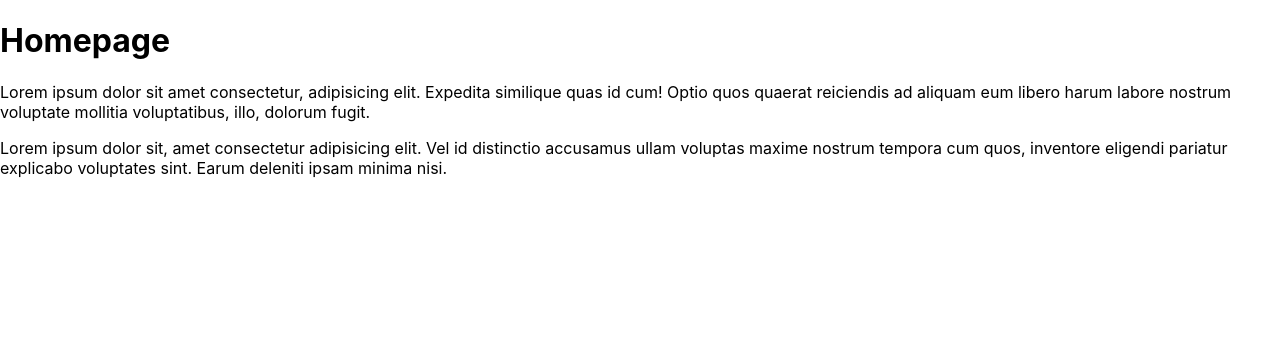
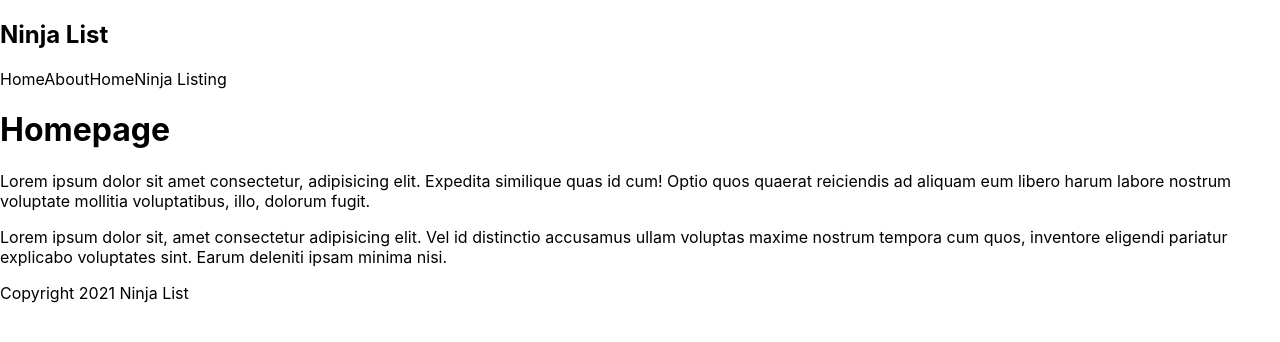
Before and after one commit to lcsval/ninjalist, a Next.js app: page / in a window 1280 px wide. Shown: the top 342 px of the page. Built offline with nearby package versions, Linux system fonts and the light colour scheme.

Commit message:
Adding other components

```diff
--- /dev/null
+++ b/components/Footer.js
@@ -0,0 +1,9 @@
+const Footer = () => {
+    return (
+        <div>
+            Copyright 2021 Ninja List
+        </div>
+    );
+}
+
+export default Footer;
--- /dev/null
+++ b/components/Navbar.js
@@ -0,0 +1,15 @@
+const Navar = () => {
+    return (
+        <nav>
+            <div className="logo">
+                <h1>Ninja List</h1>
+            </div>
+
+            <a>Home</a>
+            <a>AboutHome</a>
+            <a>Ninja Listing</a>
+        </nav>
+    );
+}
+
+export default Navar;
--- a/pages/index.js
+++ b/pages/index.js
@@ -1,12 +1,16 @@
 import Head from 'next/head'
+import Footer from '../components/Footer'
+import Navbar from '../components/Navbar'
 import styles from '../styles/Home.module.css'
 
 export default function Home() {
   return (
     <div>
+      <Navbar />
       <h1>Homepage</h1>
       <p>Lorem ipsum dolor sit amet consectetur, adipisicing elit. Expedita similique quas id cum! Optio quos quaerat reiciendis ad aliquam eum libero harum labore nostrum voluptate mollitia voluptatibus, illo, dolorum fugit.</p>
       <p>Lorem ipsum dolor sit, amet consectetur adipisicing elit. Vel id distinctio accusamus ullam voluptas maxime nostrum tempora cum quos, inventore eligendi pariatur explicabo voluptates sint. Earum deleniti ipsam minima nisi.</p>
+      <Footer></Footer>
     </div>
   )
 }
```
